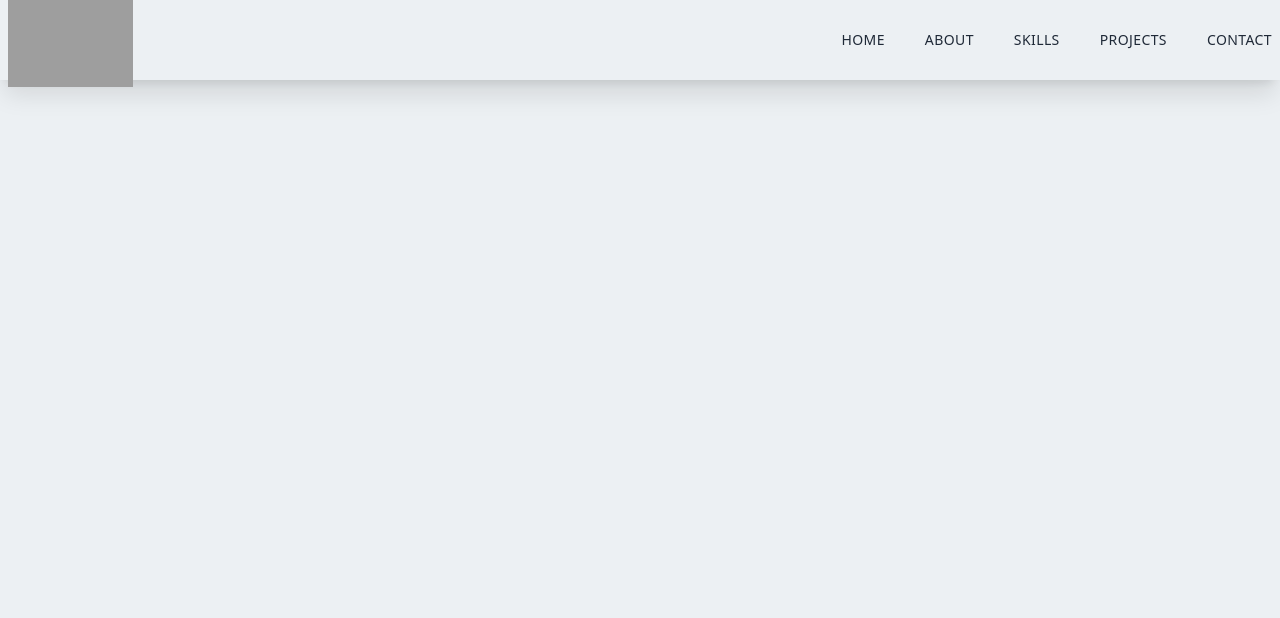
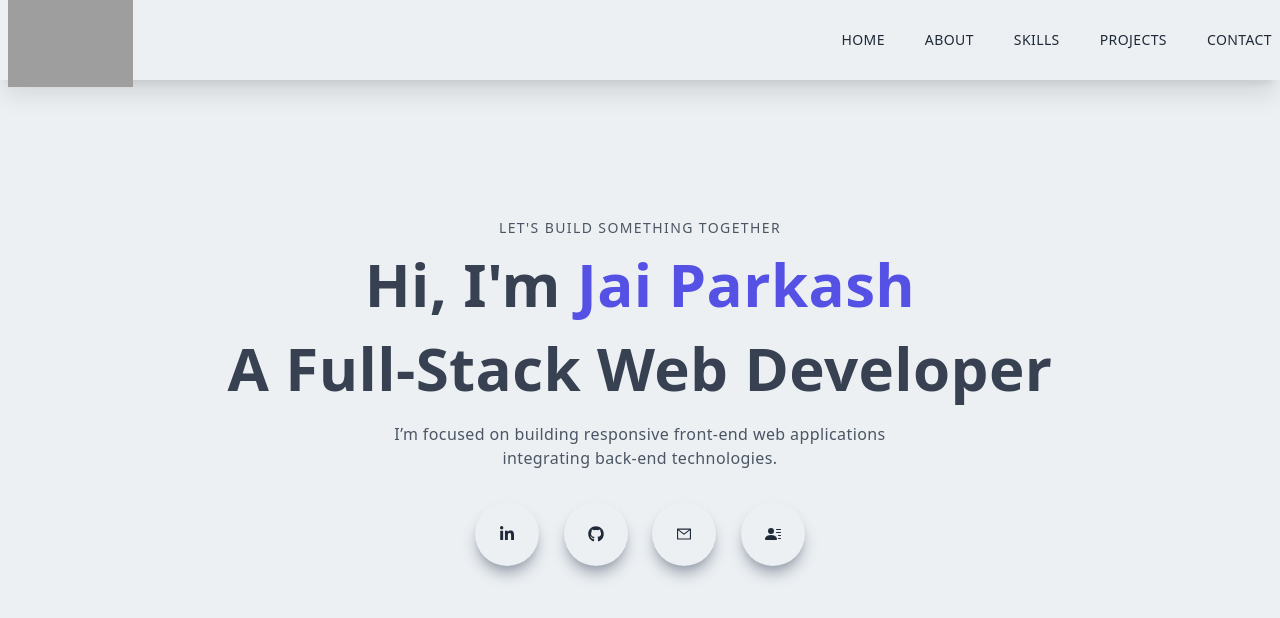
Before and after one commit to jaiparkash77/portfolio-nextjs, a Next.js app: page / in a window 1280 px wide. Shown: the top 618 px of the page. Built offline with nearby package versions, Linux system fonts and the light colour scheme; grey boxes are pictures that could not be loaded.

Commit message:
Main Component done

```diff
--- /dev/null
+++ b/components/Main.jsx
@@ -0,0 +1,59 @@
+import React from "react";
+import Link from "next/link";
+import {FaGithub, FaLinkedinIn} from 'react-icons/fa'
+import {BsFillPersonLinesFill} from 'react-icons/bs'
+import {AiOutlineMail} from 'react-icons/ai'
+
+const Main = () => {
+  return (
+    <div className="w-full h-screen text-center">
+      <div className="max-w-[1240px] w-full h-full mx-auto p-2 flex justify-center items-center">
+        <div>
+          <p className="uppercase text-sm tracking-widest text-gray-600">
+            LET&#39;S BUILD SOMETHING TOGETHER
+          </p>
+          <h1 className="py-4 text-gray-700">
+            Hi, I&#39;m <span className="text-[#5651e5]"> Jai Parkash</span>
+          </h1>
+          <h1 className="py-2 text-gray-700">A Full-Stack Web Developer</h1>
+          <p className="py-4 text-gray-600 sm:max-w-[70%] m-auto">
+            I’m focused on building responsive front-end web applications
+            integrating back-end technologies.
+          </p>
+          <div className="flex items-center justify-between max-w-[330px] m-auto py-4">
+            <a
+              href="https://linkedin.com/in/jaiparkash77"
+              target="_blank"
+              rel="noreferrer"
+            >
+              <div className="rounded-full shadow-lg shadow-gray-400 p-6 cursor-pointer hover:scale-110 ease-in duration-300">
+                <FaLinkedinIn />
+              </div>
+            </a>
+            <a
+              href="https://github.com/jaiparkash77"
+              target="_blank"
+              rel="noreferrer"
+            >
+              <div className="rounded-full shadow-lg shadow-gray-400 p-6 cursor-pointer hover:scale-110 ease-in duration-300">
+                <FaGithub />
+              </div>
+            </a>
+            <Link href="/#contact">
+              <div className="rounded-full shadow-lg shadow-gray-400 p-6 cursor-pointer hover:scale-110 ease-in duration-300">
+                <AiOutlineMail />
+              </div>
+            </Link>
+            <Link href="/resume">
+              <div className="rounded-full shadow-lg shadow-gray-400 p-6 cursor-pointer hover:scale-110 ease-in duration-300">
+                <BsFillPersonLinesFill />
+              </div>
+            </Link>
+          </div>
+        </div>
+      </div>
+    </div>
+  );
+};
+
+export default Main;
--- a/pages/index.js
+++ b/pages/index.js
@@ -1,3 +1,4 @@
+import Main from '@/components/Main'
 import Navbar from '@/components/Navbar'
 import Head from 'next/head'
 import Image from 'next/image'
@@ -13,6 +14,7 @@
         <link rel="icon" href="/favicon.ico" />
       </Head>
       <Navbar />
+      <Main />
 
     </>
   )
```
